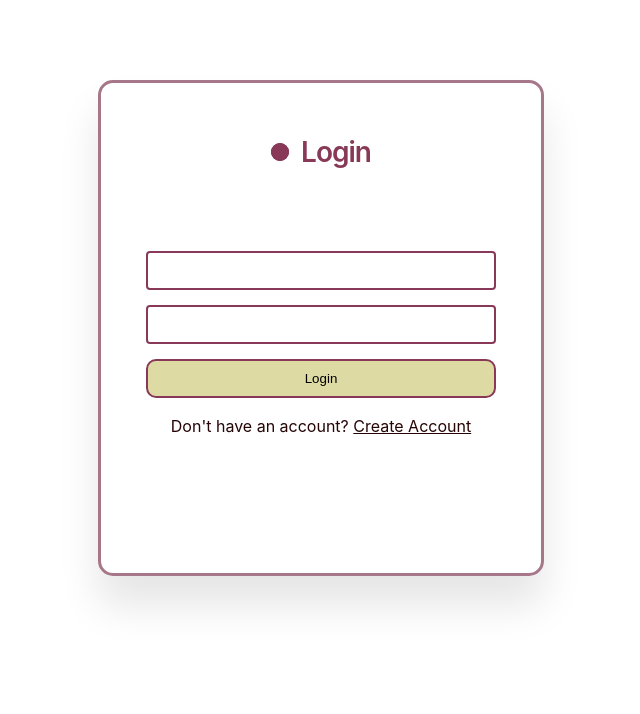
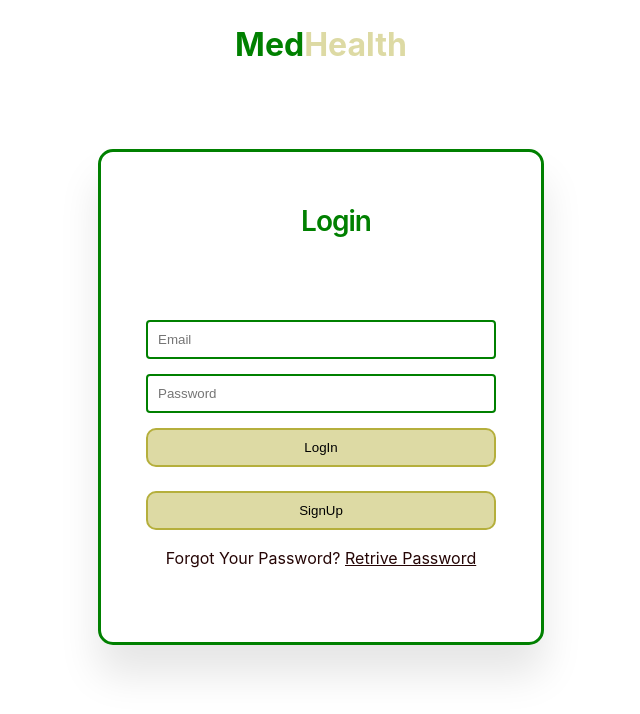
Before and after one commit to sameedJafri/medHealth, a React (Vite) app in the folder client/frontend/: page / in a window 1280 px wide. Shown: the top 714 px of the page, without its empty margins (319-959 px from the left). Built offline with nearby package versions, Linux system fonts and the light colour scheme.

Commit message:
This is the finished login page and the semi-fixed registration page

```diff
--- a/client/frontend/src/Pages/LoginPage.css
+++ b/client/frontend/src/Pages/LoginPage.css
@@ -3,7 +3,6 @@
     justify-content: center;
     margin-top: 5rem;
     margin-bottom: 5rem;
-
 }
 .card {
     width: 400px;
@@ -11,7 +10,7 @@
     padding: 20px;
     border-radius: 15px;
     border-style: solid;
-    border-color:#a57788;
+    border-color:green;
     box-shadow: 0 30px 40px rgba(0, 0, 0, 0.1);
     display: flex;
     justify-content: center;
@@ -26,33 +25,33 @@
 }
 .title {
     font-size: 28px;
-    color: #873957;
+    color: green;
     font-weight: 600;
     letter-spacing: -1px;
     position: relative;
     display: flex;
-    padding-left: 30px;
+    padding-left: 0px;
     padding-bottom: 50px;
 }
 input {
     padding: 10px;
-    border: 2px solid #873957;
+    border: 2px solid green;
     border-radius: 4px; /*to make border rounded*/
     width: 350px; /* less than card size */
     box-sizing: border-box;
 }
-
 .btn{
 
     border-radius: 10px; /*to make border rounded*/
     background-color: #dddaa4;
+    border: 2px solid #b5af3c;;
 
 }
 .userinfo {
-    margin-bottom: 15px; /* Space between inputs */
+    margin-bottom: 15px; /*Space between inputs*/
 }
 .btn:hover {
-    background-color: #b5af3c; /* Darker on hover */
+    background-color: #b5af3c; /*Darker on hover */
 }
 .login a:hover {
     text-decoration: underline #873957;
--- a/client/frontend/src/Pages/LoginPage.jsx
+++ b/client/frontend/src/Pages/LoginPage.jsx
@@ -1,25 +1,30 @@
 //import React, { useState } from "react";
 import './LoginPage.css';
+
 
 function LoginPage() {
 
     return (
+        <div>
+            <h1><span style={{color:"green"}}>Med</span><span style={{color:"#dddaa4"}}>Health</span></h1>
         <div className="login-wrap">
             <div className="card">
                 <form className="login-form" >
                     <p className="title">Login</p>
                     <div className="userinfo">
-                        <input type="email" />
+                        <input placeholder="Email" type="email" />
                     </div>
                     <div className="userinfo">
-                        <input type= "password" />
+                        <input placeholder="Password" type= "password" />
                     </div>
-                    <input type="submit" value="Login" className="btn" />
-                    <p className="login">Don't have an account? <a href="/RegisterPage">Create Account</a></p>
+                    <input type="submit" value="LogIn" className="btn" /><br/>
+                    <input type="submit" value="SignUp" className="btn" />
+                    <p className="login">Forgot Your Password? <a href="/RegisterPage">Retrive Password</a></p>
                 </form>
             </div>
 
         </div>
+        </div>
     );
 }
 export default LoginPage;
--- a/client/frontend/src/Pages/RegisterPage.css
+++ b/client/frontend/src/Pages/RegisterPage.css
@@ -18,7 +18,7 @@
 
 .title {
     font-size: 28px;
-    color: #873957;
+    color: green;
     font-weight: 600;
     letter-spacing: -1px;
     position: relative;
@@ -27,28 +27,6 @@
     padding-left: 30px;
 }
 
-.title::before,
-.title::after {
-    position: absolute;
-    content: "";
-    height: 16px;
-    width: 16px;
-    border-radius: 50%;
-    left: 0px;
-    background-color: #873957;
-}
-
-.title::before {
-    width: 18px;
-    height: 18px;
-    background-color: #873957;
-}
-
-.title::after {
-    width: 18px;
-    height: 18px;
-    animation: pulse 1s linear infinite;
-}
 
 .message,
 .signin {
```
